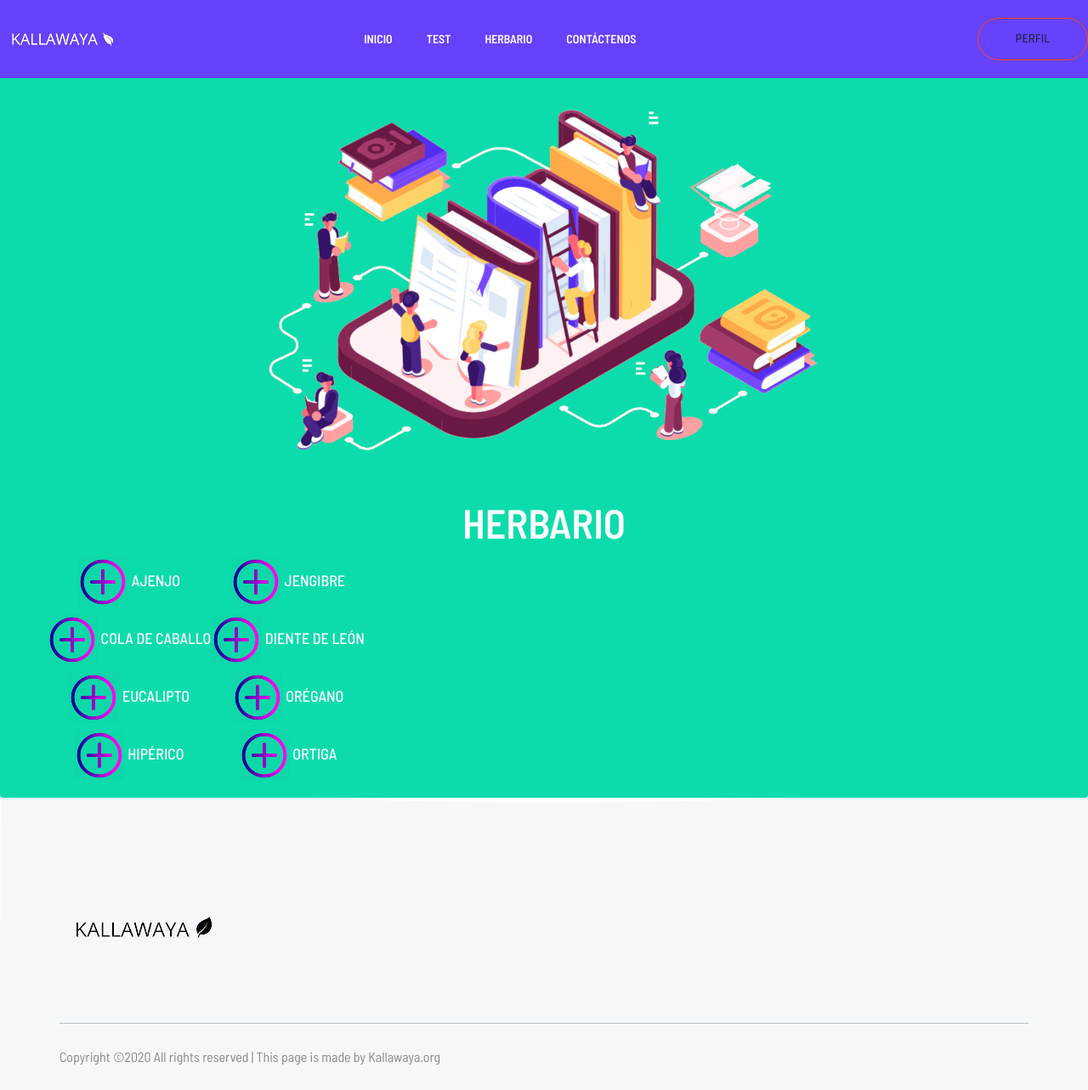
After one commit to TeamDinamita/DjangoKallawaya, a Django app: page /kallawaya/herbario/ in a window 1280 px wide. The commit adds this page. Shown: the whole page at 85% size. Run offline with Django 3.2, Linux system fonts and the light colour scheme; some libraries are stand-ins or nearby versions.

Commit message:
herbario

```diff
--- /dev/null
+++ b/appkallawaya/templates/kallawaya/herbario.html
@@ -0,0 +1,101 @@
+{% extends 'base.html' %}
+<h1>HERBARIO</h1>
+{% block head %}
+    <title>Herbario</title>
+{% endblock %}
+
+{% block body %}
+    <!--::banner part start::-->
+        {% load static %}
+     <!-- breadcrumb start-->
+    <section class="breadcrumb breadcrumb_bg"  style="background-color: #0cdcab">
+        <div class="container">
+            <div class="row">
+                <div class="col-lg-12">
+                    <div class="breadcrumb_iner text-center">
+                        <div class="breadcrumb_iner_item">
+                            <br>
+                            <br>
+                            <img src="{% static 'kallawaya/img/herbario2.png' %}">
+                            <h2>HERBARIO</h2>
+
+                        </div>
+
+                    </div>
+                </div>
+            </div>
+        </div>
+
+    <!-- breadcrumb start-->
+
+    <div class="container"><div class="row">
+  <div class="column">
+      <a href="ajenjo.html"><h4 style="color: white"> <img src="{% static 'kallawaya/img/plus1.png' %}"></a> AJENJO</h4>
+      <a href="cola_caballo.html"><h4 style="color: white"> <img src="{% static 'kallawaya/img/plus1.png' %}"></a> COLA DE CABALLO</h4>
+      <a href="eucalipto.html"><h4 style="color: white"> <img src="{% static 'kallawaya/img/plus1.png' %}"></a> EUCALIPTO</h4>
+      <a href="hiperico.html"><h4 style="color: white"> <img src="{% static 'kallawaya/img/plus1.png' %}"></a> HIPÉRICO</h4>
+  </div>
+      <div class="column">
+      <a href="jengibre.html"><h4 style="color: white"> <img src="{% static 'kallawaya/img/plus1.png' %}"></a> JENGIBRE</h4>
+      <a href="diente_leon.html"><h4 style="color: white"> <img src="{% static 'kallawaya/img/plus1.png' %}"></a> DIENTE DE LEÓN </h4>
+      <a href="oregano.html"><h4 style="color: white"> <img src="{% static 'kallawaya/img/plus1.png' %}"></a> ORÉGANO</h4>
+      <a href="ortiga.html"><h4 style="color: white"> <img src="{% static 'kallawaya/img/plus1.png' %}"></a> ORTIGA</h4>
+   </div>
+</div>
+
+
+
+
+    </div>
+</section>
+    <!--::footer_part start::-->
+    <footer class="footer_part">
+        <div class="container">
+            <div class="row">
+                <div class="col-sm-8 col-md-4 col-lg-4">
+                    <div class="single_footer_part">
+                        <a href="index.html" class="footer_logo_iner"> <img src="{% static 'kallawaya/img/logo1.png' %}" alt="#"> </a>
+
+                    </div>
+                </div>
+                <div class="col-sm-4 col-md-4 col-lg-2">
+                    <div class="single_footer_part">
+
+                    </div>
+                </div>
+                <div class="col-sm-4 col-md-4 col-lg-2">
+                    <div class="single_footer_part">
+
+                    </div>
+                </div>
+                <div class="col-sm-4 col-md-4 col-lg-2">
+                    <div class="single_footer_part">
+
+                    </div>
+                </div>
+                <div class="col-sm-4 col-md-3 col-lg-2">
+                    <div class="single_footer_part">
+
+                    </div>
+                </div>
+            </div>
+            <hr>
+            <div class="row">
+                <div class="col-lg-8">
+                    <div class="copyright_text">
+                        <P><!-- Link back to Colorlib can't be removed. Template is licensed under CC BY 3.0. -->
+Copyright &copy;<script>document.write(new Date().getFullYear());</script> All rights reserved | This page is made by Kallawaya.org
+<!-- Link back to Colorlib can't be removed. Template is licensed under CC BY 3.0. --></P>
+                    </div>
+                </div>
+
+            </div>
+        </div>
+    </footer>
+    <!--::footer_part end::-->
+
+  <!--::footer_part end::-->
+
+
+    <!--::subscribe us part end::-->
+{% endblock %}
--- a/appkallawaya/urls.py
+++ b/appkallawaya/urls.py
@@ -14,5 +14,6 @@ urlpatterns = [
     path('plants/', views.list_Plant, name='plants'),
     path('testHome/', views.testHome, name='testHome'),
     path('contact/', views.contact, name='contact'),
-    path('testInit/', views.testInit, name='testInit')
+    path('testInit/', views.testInit, name='testInit'),
+    path('herbario/', views.herbario, name='herbario')
 ]
--- a/appkallawaya/views.py
+++ b/appkallawaya/views.py
@@ -86,3 +86,6 @@ def contact(request):
 
 def testInit(request):
     return render(request, 'kallawaya/testInit.html')
+
+def herbario(request):
+    return render(request, 'kallawaya/herbario.html')
```
Also changed, not shown: appkallawaya/templates/kallawaya/plants.html (+73 -4 lines).
